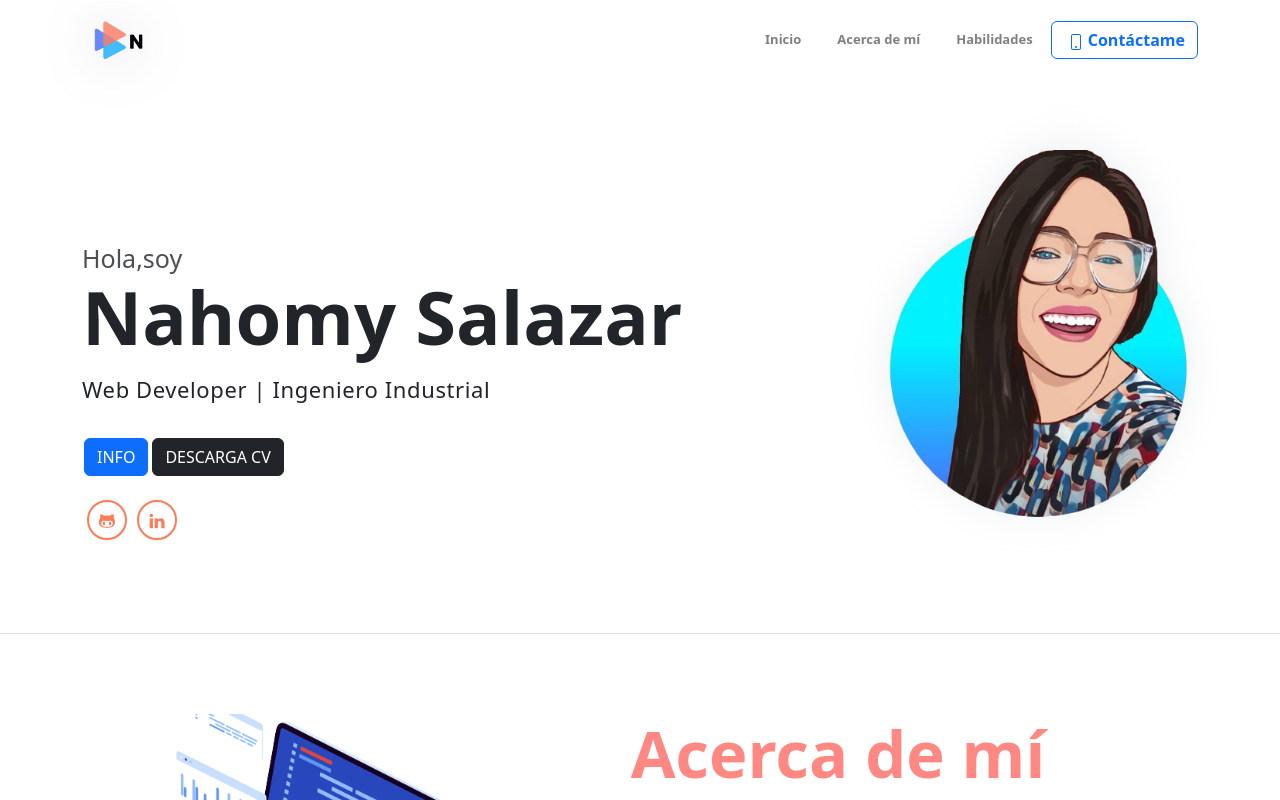
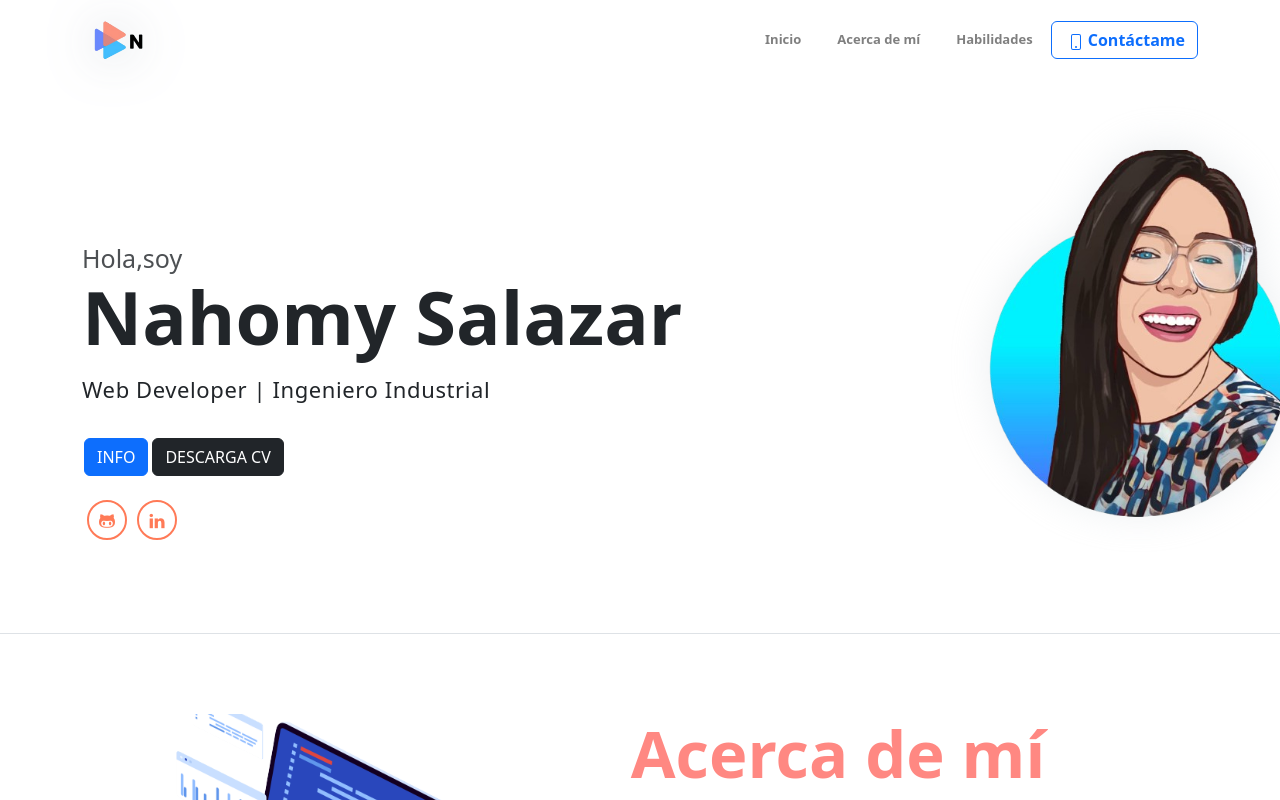
Before and after one commit to Nahomymsr/Nahomymsr, a React (Create React App) app: page / in a window 1280 px wide. Shown: the top 800 px of the page. Built offline with nearby package versions, Linux system fonts and the light colour scheme.

Commit message:
Animacion

```diff
--- a/src/App.css
+++ b/src/App.css
@@ -97,3 +97,30 @@ border: 1px solid rgba( 255, 255, 255, 0.18 );
 width:250px;
 height: 300px;
 }
+
+
+.slide-left {
+	-webkit-animation: slide-left 1s cubic-bezier(0.250, 0.460, 0.450, 0.940) 0s both;
+	        animation: slide-left 1s cubic-bezier(0.250, 0.460, 0.450, 0.940) 0s both;
+}
+
+@-webkit-keyframes slide-left {
+  0% {
+    -webkit-transform: translateX(100px);
+            transform: translateX(100px);
+  }
+  100% {
+    -webkit-transform: translateX(0px);
+            transform: translateX(0px);
+  }
+}
+@keyframes slide-left {
+  0% {
+    -webkit-transform: translateX(100px);
+            transform: translateX(100px);
+  }
+  100% {
+    -webkit-transform: translateX(0px);
+            transform: translateX(0px);
+  }
+}
--- a/src/App.js
+++ b/src/App.js
@@ -58,8 +58,8 @@ function App() {
     </nav>
     <header className="header" style={{ marginTop:'150PX',height:'AUTO',minHeight:'fit-content'}} id="home">
     <div className="container d-block d-sm-flex mb-5">
-            <div className="img-holder d-block d-sm-none " style={{alignContent: 'center', height:'50%'}}>
-                <img src="assets/imgs/nahomycari.png" alt=""></img>
+            <div className="img-holder slide-left d-block d-sm-none " style={{alignContent: 'center', height:'50%'}}>
+                <img  src="assets/imgs/nahomycari.png" alt=""></img>
             </div>
             <div className="infos mt-5">
                 <h6 className="subtitle d-flex justify-content-center d-sm-block">Hola,soy</h6>
@@ -76,7 +76,7 @@ function App() {
                     <a className="social-item"href="https://www.linkedin.com/in/nahomy-salazar-37886a119/"><i className="ti-linkedin"></i></a>
                 </div>
             </div>
-            <div className="img-holder d-none d-sm-grid " style={{alignContent: 'center'}}>
+            <div className="img-holder slide-left d-none d-sm-grid " style={{alignContent: 'center'}}>
                 <img className="pb-5 ancho-img" src="assets/imgs/nahomycari.png" alt=""></img>
             </div>
         </div>
```
